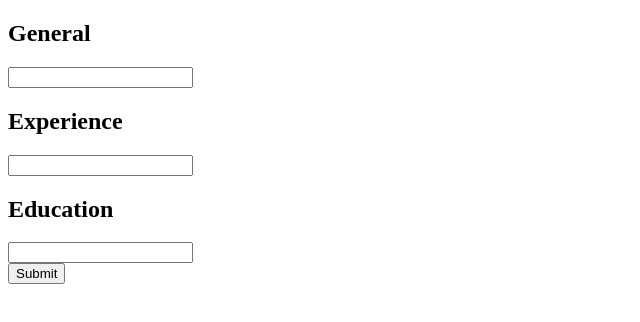
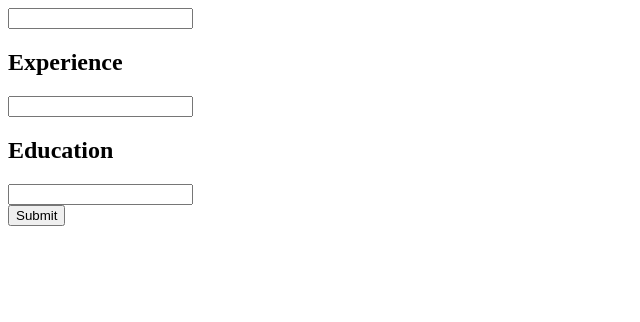
Before and after one commit to blayzeon/cv-project, a React (Create React App) app: page / in a window 1280 px wide. Shown: the top 322 px of the page, without its empty margins (0-640 px from the left). Built offline with nearby package versions, Linux system fonts and the light colour scheme.

Commit message:
add child input

```diff
--- a/src/components/Form.js
+++ b/src/components/Form.js
@@ -1,4 +1,13 @@
 import React, { Component } from 'react'
+
+function Input({prop}) {
+    return <input
+                type="text"
+                placeholder=""
+                name="name"
+                onChange={prop}
+            />
+}
 
 class Form extends Component {
     constructor() {
@@ -38,19 +47,9 @@ class Form extends Component {
     }
 
     render() {
-        const { current, toAdd } = this.state
         return (
             <form onSubmit={this.handleSubmit}>
-                <div>
-                    <h2>General</h2>
-                    <input
-                        value={this.state.toAdd.name}
-                        type="text"
-                        placeholder=""
-                        name="name"
-                        onChange={this.handleChange}
-                    />
-                </div>
+                <Input prop={this.handleChange}/>
 
                 <div>
                     <h2>Experience</h2>
```
